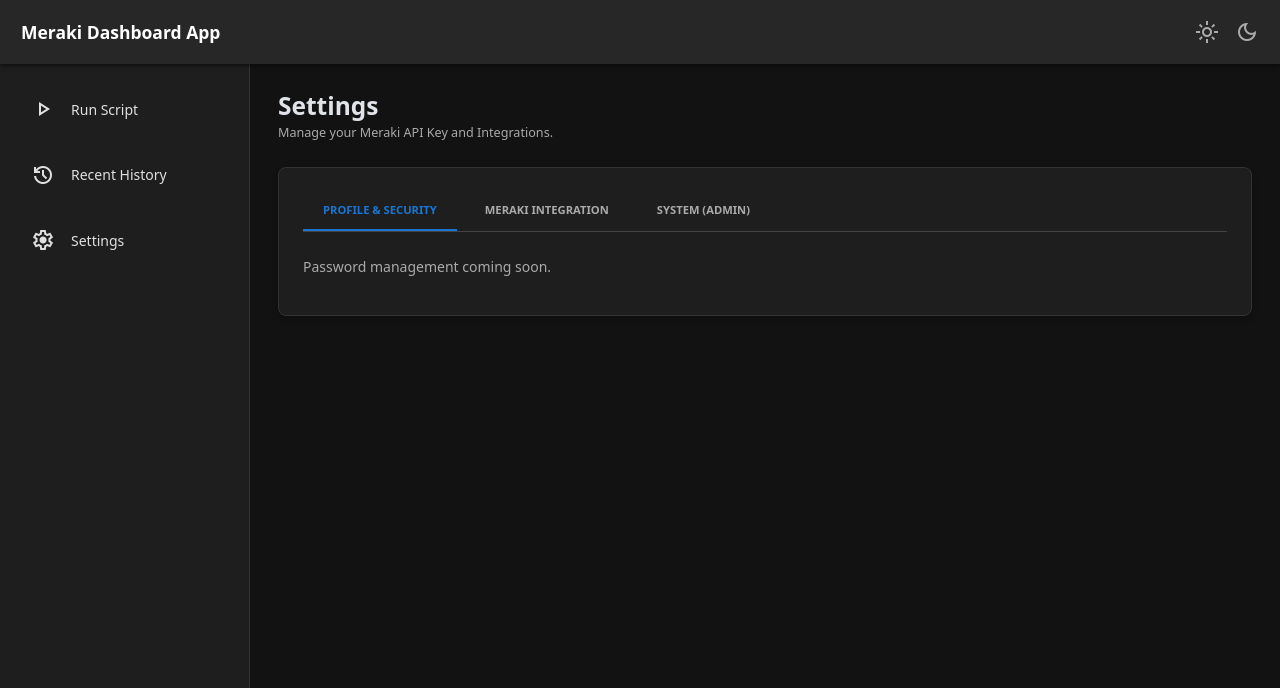
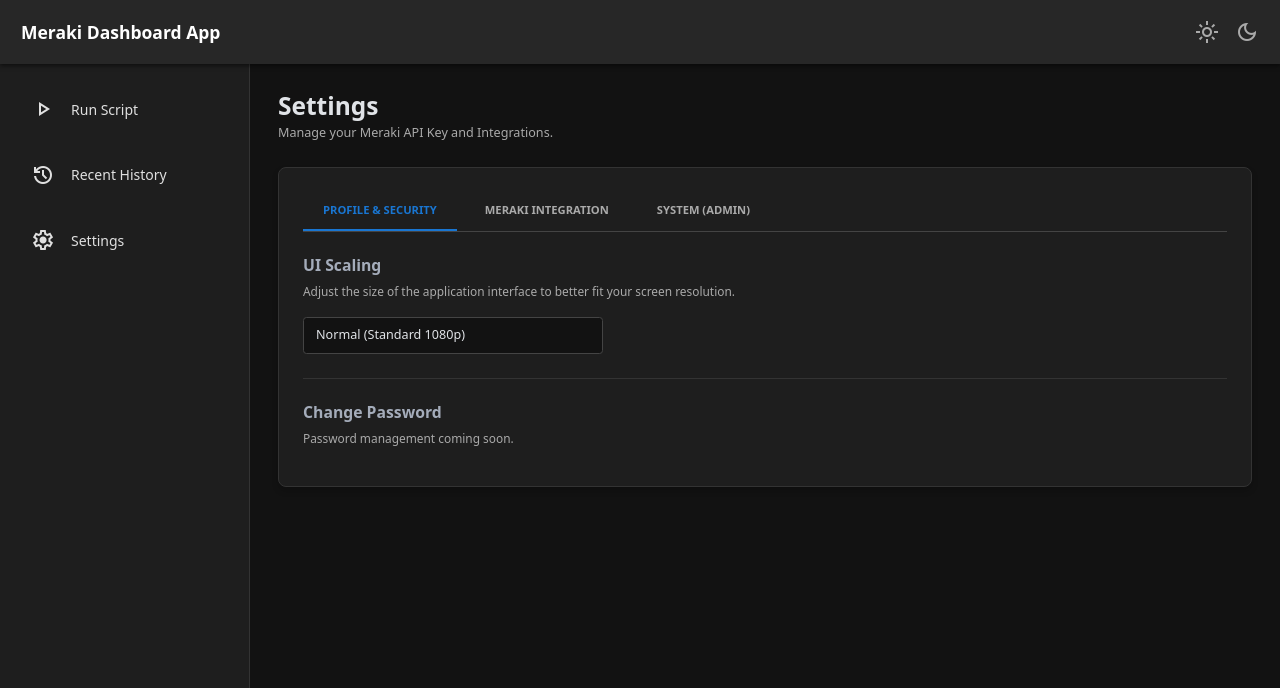
Before and after one commit to NightHawkATL/meraki-dashboard-app, a FastAPI app: template backend/app/templates/settings.html in a window 1280 px wide, after a click on "PROFILE & SECURITY". Shown: the top 688 px of the page. Run offline with FastAPI, Linux system fonts and the light colour scheme; the template is opened without the code that fills it: most values are stand-ins (such as "Sample title", 1, 10 or a date in 2020); parts of the project's set-up code (start-up, migrations or seed data) failed here and were passed over; some libraries are stand-ins or nearby versions.

Commit message:
Update backend/app/templates/settings.html

```diff
--- a/backend/app/templates/settings.html
+++ b/backend/app/templates/settings.html
@@ -16,7 +16,20 @@
 
     <!-- TAB 1: PROFILE -->
     <div id="tab-profile" class="tab-content">
-        <p style="color: #aaa;">Password management coming soon.</p>
+        <h5 style="margin-bottom: 8px;">UI Scaling</h5>
+        <p style="font-size: 0.85rem; color: #aaa; margin-bottom: 16px;">
+            Adjust the size of the application interface to better fit your screen resolution.
+        </p>
+        <select id="uiScaleSelect" class="mui-input" style="max-width: 300px; margin-bottom: 32px;" onchange="changeUiScale(this.value)">
+            <option value="12px">Small (Ideal for smaller laptops)</option>
+            <option value="14px">Normal (Standard 1080p)</option>
+            <option value="16px">Large (Default Pico.css / 4K)</option>
+        </select>
+
+        <hr style="border-color: #333; margin: 24px 0;">
+
+        <h5 style="margin-bottom: 8px;">Change Password</h5>
+        <p style="color: #aaa; font-size: 0.85rem;">Password management coming soon.</p>
     </div>
 
     <!-- TAB 2: MERAKI INTEGRATION -->
@@ -105,5 +118,16 @@
         document.querySelectorAll('.network-item').forEach(el => el.style.display = 'none');
         document.querySelectorAll('.org-' + orgId).forEach(el => el.style.display = 'block');
     }
+// Set the dropdown to match the current scale
+    document.addEventListener("DOMContentLoaded", () => {
+        const currentScale = localStorage.getItem('uiScale') || '14px';
+        const select = document.getElementById('uiScaleSelect');
+        if(select) select.value = currentScale;
+    });
+
+    function changeUiScale(val) {
+        document.documentElement.style.setProperty('font-size', val, 'important');
+        localStorage.setItem('uiScale', val);
+    }
 </script>
 {% endblock %}
```
